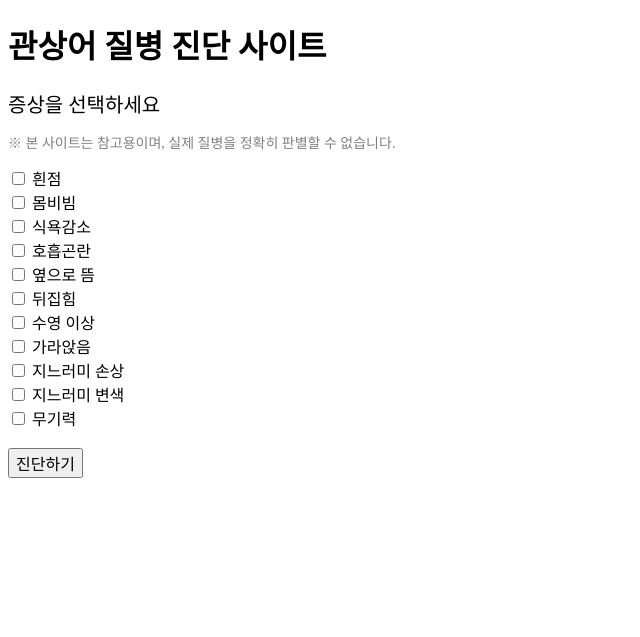
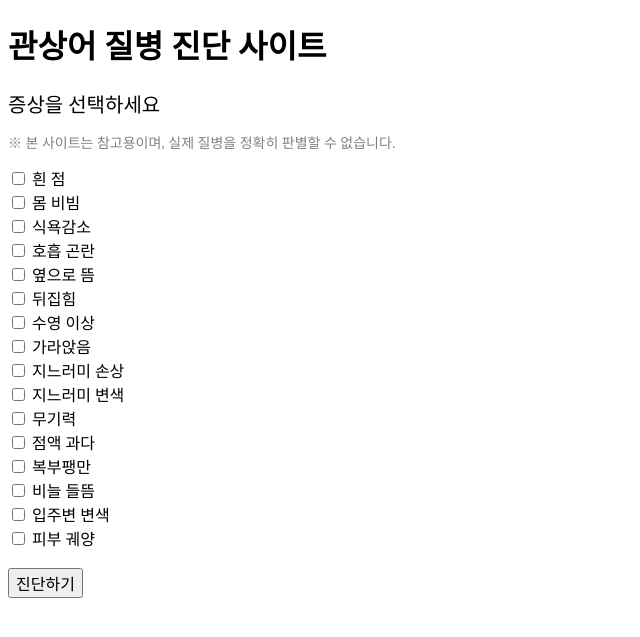
Before and after one commit to panguin012/fishesssssss, a Flask app: page / in a window 1280 px wide. Shown: the top 637 px of the page, without its empty margins (0-640 px from the left). Run offline with Flask 3, Linux system fonts and the light colour scheme.

Commit message:
Update index.html

```diff
--- a/templates/index.html
+++ b/templates/index.html
@@ -10,13 +10,13 @@
 
     <form action="/result" method="POST">
 
-        <input type="checkbox" name="symptoms" value="흰점"> 흰점<br>
+        <input type="checkbox" name="symptoms" value="흰점"> 흰 점<br>
 
-        <input type="checkbox" name="symptoms" value="몸비빔"> 몸비빔<br>
+        <input type="checkbox" name="symptoms" value="몸비빔"> 몸 비빔<br>
 
         <input type="checkbox" name="symptoms" value="식욕감소"> 식욕감소<br>
 
-        <input type="checkbox" name="symptoms" value="호흡곤란"> 호흡곤란<br>
+        <input type="checkbox" name="symptoms" value="호흡곤란"> 호흡 곤란<br>
 
         <input type="checkbox" name="symptoms" value="옆으로뜸"> 옆으로 뜸<br>
 
@@ -32,6 +32,16 @@
 
         <input type="checkbox" name="symptoms" value="무기력"> 무기력<br>
 
+        <input type="checkbox" name="symptoms" value="점액과다"> 점액 과다<br>
+
+        <input type="checkbox" name="symptoms" value="복부팽만"> 복부팽만<br>
+
+        <input type="checkbox" name="symptoms" value="비늘들뜸"> 비늘 들뜸<br>
+
+        <input type="checkbox" name="symptoms" value="입주변변색"> 입주변 변색<br>
+
+        <input type="checkbox" name="symptoms" value="피부궤양"> 피부 궤양<br>
+
         <br>
 
         <button type="submit" style="font-size:16px;">진단하기</button>
```
